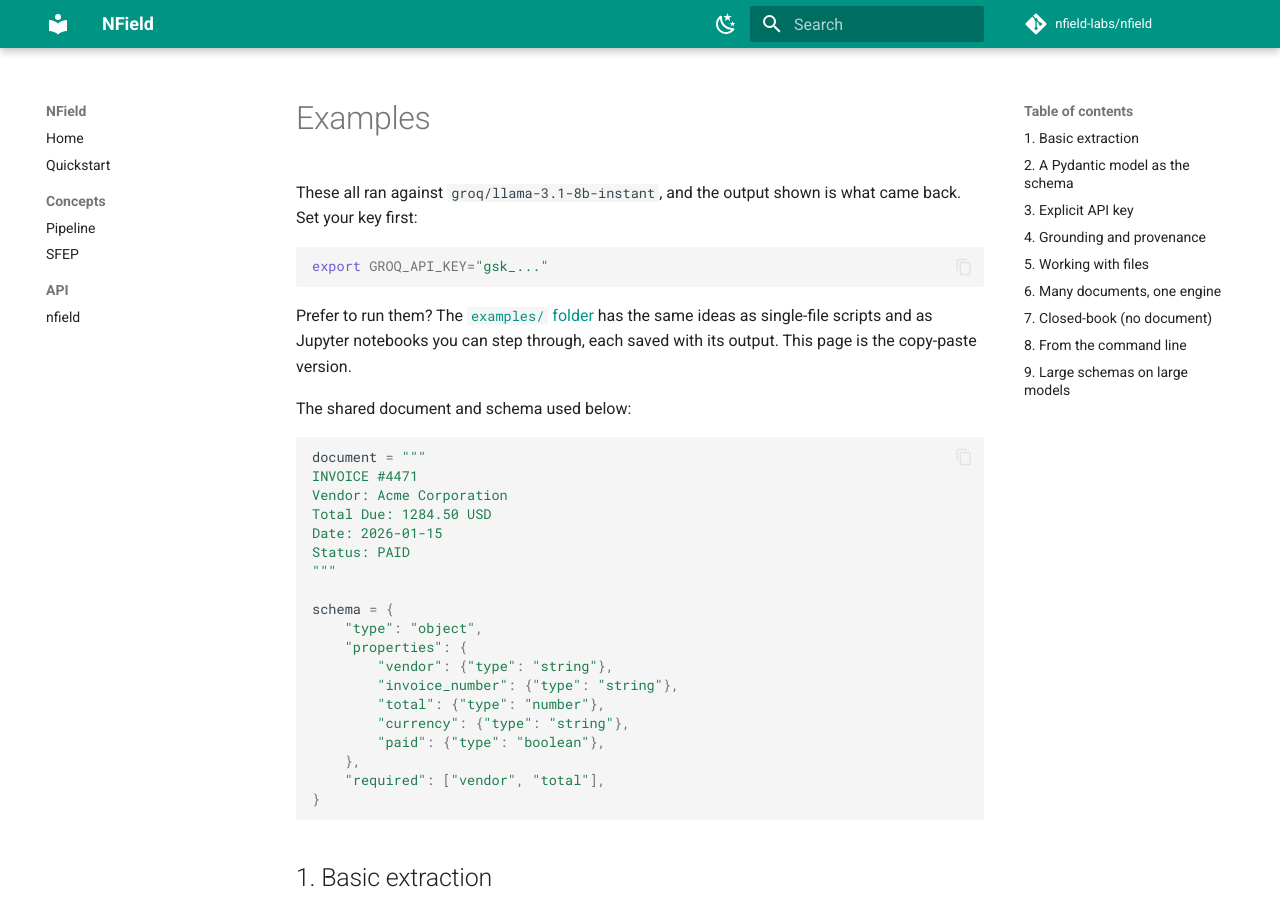
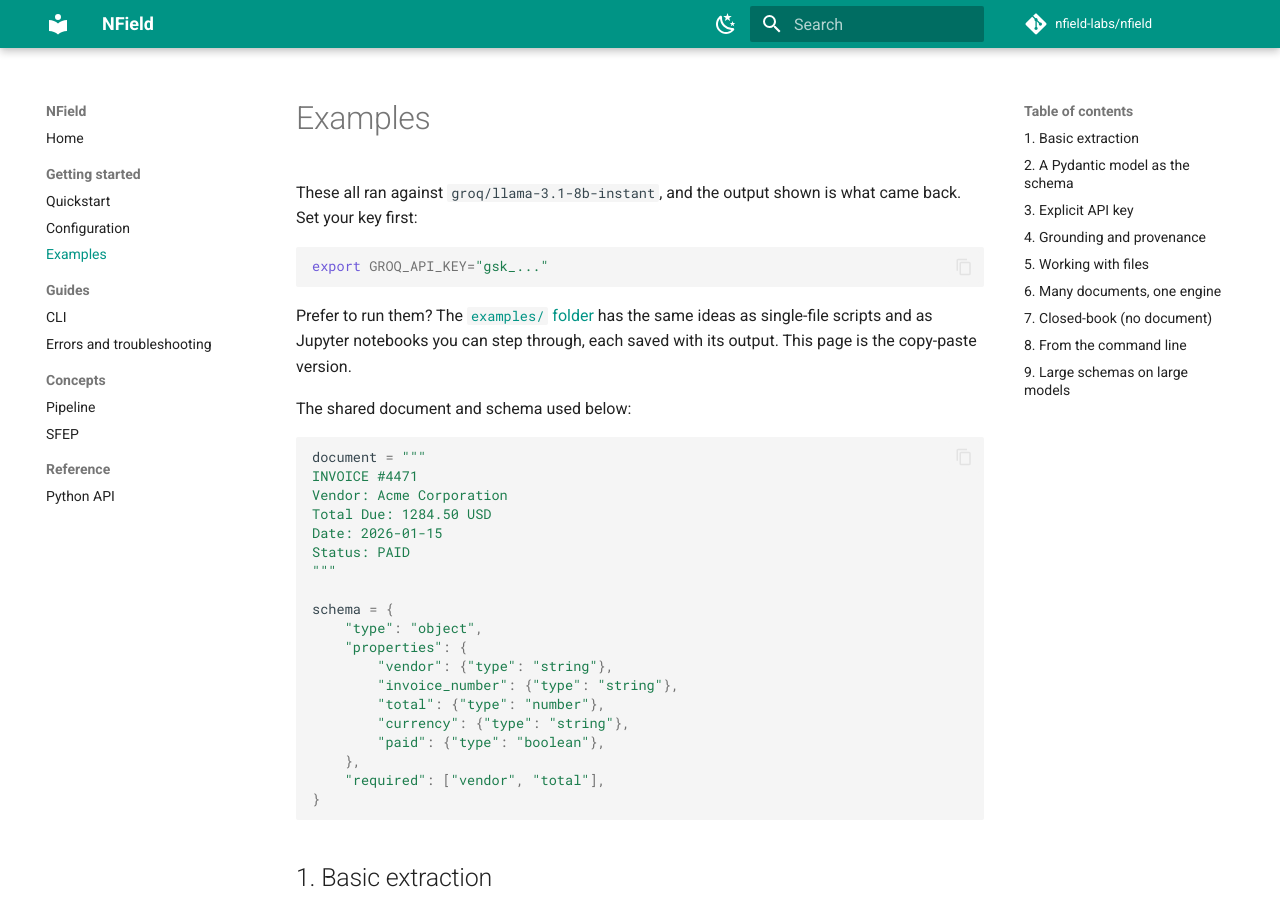
Before and after one commit to nfield-labs/nfield, an MkDocs documentation site: the page built from docs/examples.md, in a window 1280 px wide and 900 px high. Built offline with MkDocs 1.6.1 and Material for MkDocs 9.7.7, drawn with Linux system fonts in a browser that asks for light colours; comment, search, counter and statistics services are not loaded.

Commit message:
docs: add the new pages to the navigation

```diff
--- a/mkdocs.yml
+++ b/mkdocs.yml
@@ -24,12 +24,18 @@ theme:
 
 nav:
   - Home: index.md
-  - Quickstart: quickstart.md
+  - Getting started:
+      - Quickstart: quickstart.md
+      - Configuration: configuration.md
+      - Examples: examples.md
+  - Guides:
+      - CLI: cli.md
+      - Errors and troubleshooting: errors.md
   - Concepts:
       - Pipeline: concepts/pipeline.md
       - SFEP: concepts/sfep.md
-  - API:
-      - nfield: api/nfield.md
+  - Reference:
+      - Python API: api/nfield.md
 
 markdown_extensions:
   - admonition
```
